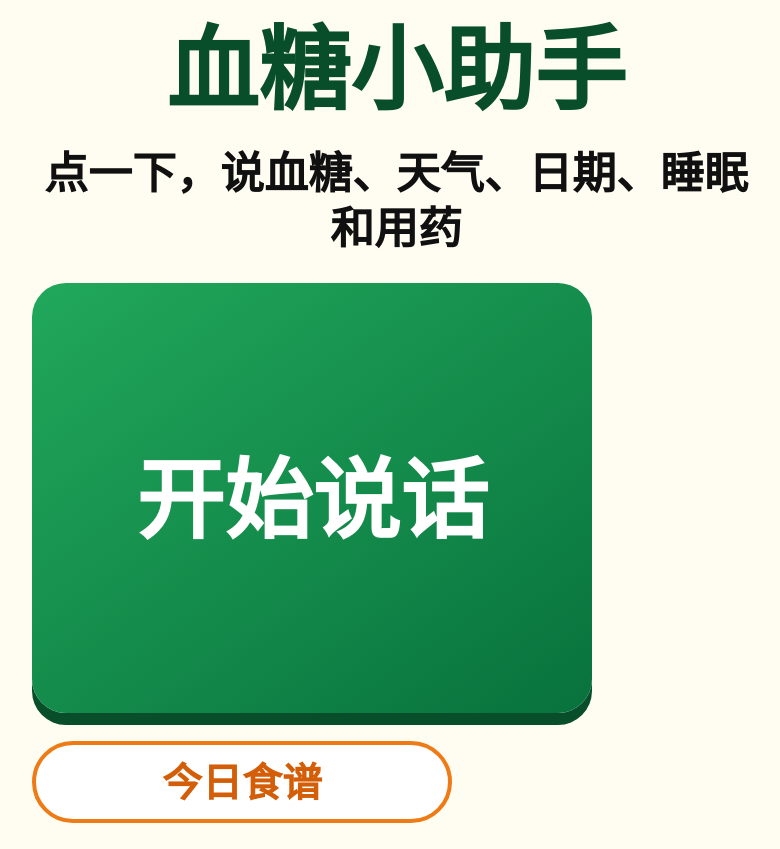
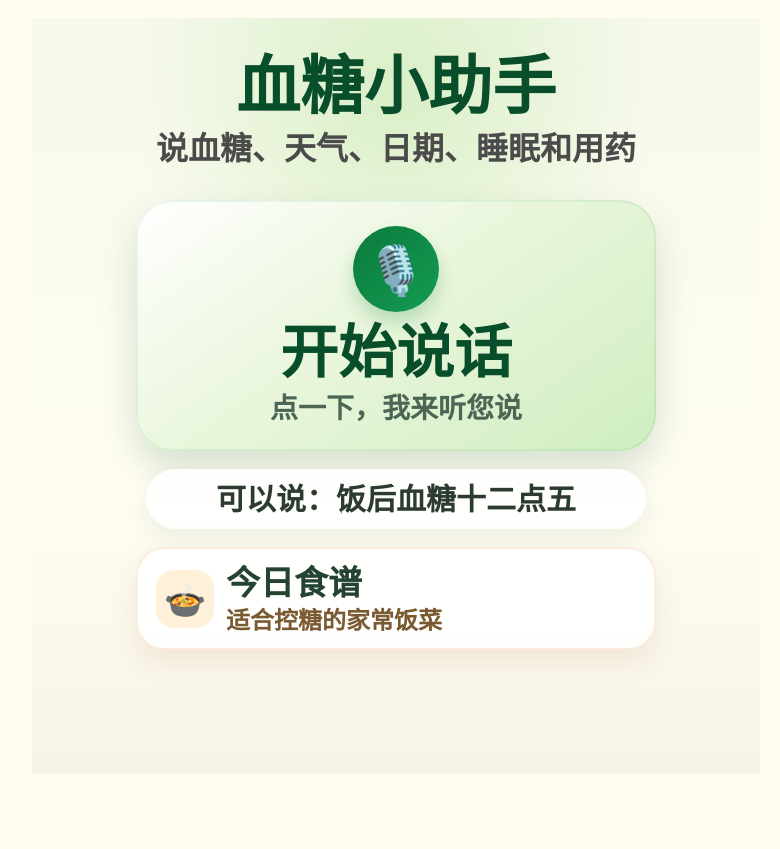
Before and after one commit to yigesuren1-maker/blood-sugar-record, a plain HTML site: page index.html in a window 1280 px wide. Shown: the whole page, without its empty margins (244-1024 px from the left). After the commit the page ends 800 px from the top, so only its background shows below. Drawn offline with Linux system fonts and the light colour scheme.

Commit message:
Add files via upload

```diff
--- a/index.html
+++ b/index.html
@@ -734,59 +734,133 @@
     }
 
     .voice-home {
-      justify-content: center;
-      gap: 28px;
+      justify-content: flex-start;
+      gap: 18px;
       text-align: center;
       min-height: calc(100vh - 44px);
+      padding: 22px 0 8px;
+      background:
+        radial-gradient(circle at 50% 10%, rgba(195, 231, 171, 0.58), transparent 34%),
+        linear-gradient(180deg, #f6f9ec 0%, #fffdf2 62%, #f8f3e7 100%);
     }
 
     .voice-home-title {
       color: var(--green-dark);
-      font-size: clamp(54px, 16vw, 92px);
+      font-size: clamp(42px, 11vw, 64px);
+      line-height: 1.1;
+      font-weight: 900;
+      letter-spacing: 0;
+    }
+
+    .voice-home-subtitle {
+      color: var(--muted);
+      font-size: clamp(22px, 5.8vw, 32px);
+      line-height: 1.25;
+      font-weight: 700;
+    }
+
+    .voice-hero {
+      display: grid;
+      gap: 8px;
+      padding: 10px 10px 4px;
+    }
+
+    .voice-hint {
+      width: min(92%, 500px);
+      margin: 0 auto;
+      border-radius: 999px;
+      padding: 12px 18px;
+      background: rgba(255, 255, 255, 0.88);
+      color: #2c3b31;
+      box-shadow: 0 8px 24px rgba(8, 78, 43, 0.08);
+      font-size: clamp(20px, 5.4vw, 30px);
+      line-height: 1.2;
+      font-weight: 800;
+    }
+
+    .voice-start-button {
+      width: min(85%, 520px);
+      min-height: 220px;
+      margin: 10px auto 0;
+      border: 0;
+      border-radius: 36px;
+      padding: 26px 22px;
+      display: grid;
+      gap: 8px;
+      place-items: center;
+      background: linear-gradient(145deg, #ffffff 0%, #eaf6dc 45%, #cfeec0 100%);
+      color: var(--green-dark);
+      box-shadow: 0 18px 36px rgba(8, 78, 43, 0.16), inset 0 0 0 2px rgba(11, 122, 59, 0.08);
+      font-size: clamp(38px, 10vw, 58px);
       line-height: 1.08;
       font-weight: 900;
-      letter-spacing: 0;
-    }
-
-    .voice-home-subtitle {
-      color: var(--text);
-      font-size: clamp(28px, 8vw, 44px);
-      line-height: 1.25;
-      font-weight: 900;
-    }
-
-    .voice-start-button {
-      width: min(100%, 560px);
-      min-height: min(58vh, 430px);
-      border: 0;
-      border-radius: 34px;
-      padding: 34px 22px;
-      background: linear-gradient(145deg, #21a85b, #08723d);
-      color: var(--white);
-      box-shadow: 0 12px 0 var(--green-dark);
-      font-size: clamp(50px, 15vw, 88px);
-      line-height: 1.12;
-      font-weight: 900;
       touch-action: manipulation;
+    }
+
+    .voice-start-button .voice-mic-icon {
+      width: 86px;
+      height: 86px;
+      display: grid;
+      place-items: center;
+      border-radius: 50%;
+      background: linear-gradient(135deg, #0b7a3b, #149c53);
+      color: #ffffff;
+      box-shadow: 0 10px 18px rgba(11, 122, 59, 0.22);
+      font-size: 48px;
+      line-height: 1;
+    }
+
+    .voice-start-button .voice-card-subtext {
+      color: #4c6655;
+      font-size: clamp(19px, 5vw, 28px);
+      line-height: 1.2;
+      font-weight: 700;
     }
 
     .voice-start-button:active,
     .mic-button:active {
       transform: translateY(6px);
-      box-shadow: 0 5px 0 var(--green-dark);
+      box-shadow: 0 8px 18px rgba(8, 78, 43, 0.14);
     }
 
     .small-recipe-button {
-      width: min(100%, 420px);
-      min-height: 78px;
-      border: 4px solid #ee7b16;
-      border-radius: 999px;
-      padding: 14px 18px;
-      background: var(--white);
-      color: #d45d08;
-      font-size: clamp(26px, 7vw, 40px);
-      line-height: 1.15;
+      width: min(85%, 520px);
+      min-height: 96px;
+      margin: 0 auto;
+      border: 0;
+      border-radius: 28px;
+      padding: 16px 20px;
+      display: grid;
+      grid-template-columns: 58px 1fr;
+      gap: 12px;
+      align-items: center;
+      text-align: left;
+      background: rgba(255, 255, 255, 0.94);
+      color: #244331;
+      box-shadow: 0 12px 28px rgba(136, 93, 31, 0.1), inset 0 0 0 2px rgba(238, 151, 72, 0.18);
+      font-size: clamp(24px, 6.2vw, 34px);
+      line-height: 1.12;
       font-weight: 900;
+    }
+
+    .small-recipe-button .recipe-icon {
+      width: 58px;
+      height: 58px;
+      display: grid;
+      place-items: center;
+      border-radius: 18px;
+      background: #fff0da;
+      font-size: 34px;
+      line-height: 1;
+    }
+
+    .small-recipe-button .recipe-subtext {
+      display: block;
+      margin-top: 5px;
+      color: #7a5a32;
+      font-size: clamp(17px, 4.5vw, 24px);
+      line-height: 1.2;
+      font-weight: 700;
     }
 
     .hidden-legacy {
@@ -943,10 +1017,20 @@
 <body>
   <main class="app">
     <section id="homeScreen" class="screen voice-home active" aria-label="首页">
-      <div class="voice-home-title">血糖小助手</div>
-      <div class="voice-home-subtitle">点一下，说血糖、天气、日期、睡眠和用药</div>
-      <button id="assistantEntryBtn" class="voice-start-button" type="button">开始说话</button>
-      <button id="recipeBtn" class="small-recipe-button" type="button">今日食谱</button>
+      <div class="voice-hero">
+        <div class="voice-home-title">血糖小助手</div>
+        <div class="voice-home-subtitle">说血糖、天气、日期、睡眠和用药</div>
+      </div>
+      <button id="assistantEntryBtn" class="voice-start-button" type="button">
+        <span class="voice-mic-icon" aria-hidden="true">🎙️</span>
+        <span>开始说话</span>
+        <span class="voice-card-subtext">点一下，我来听您说</span>
+      </button>
+      <div class="voice-hint">可以说：饭后血糖十二点五</div>
+      <button id="recipeBtn" class="small-recipe-button" type="button">
+        <span class="recipe-icon" aria-hidden="true">🍲</span>
+        <span>今日食谱<span class="recipe-subtext">适合控糖的家常饭菜</span></span>
+      </button>
       <div class="hidden-legacy" aria-hidden="true">
         <button id="startBtn" type="button">开始记录</button>
         <button id="broadcastBtn" type="button">播报今天</button>
```
